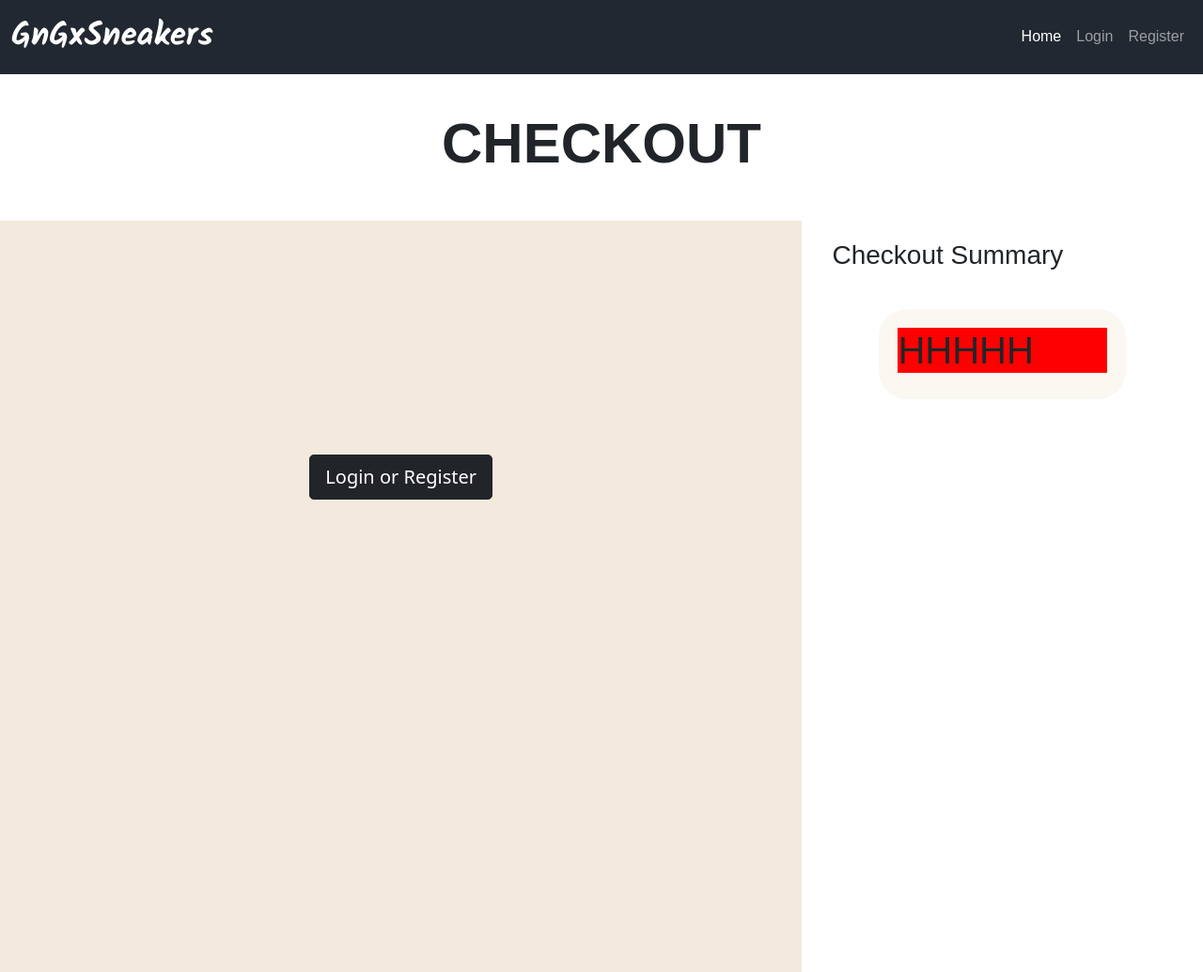
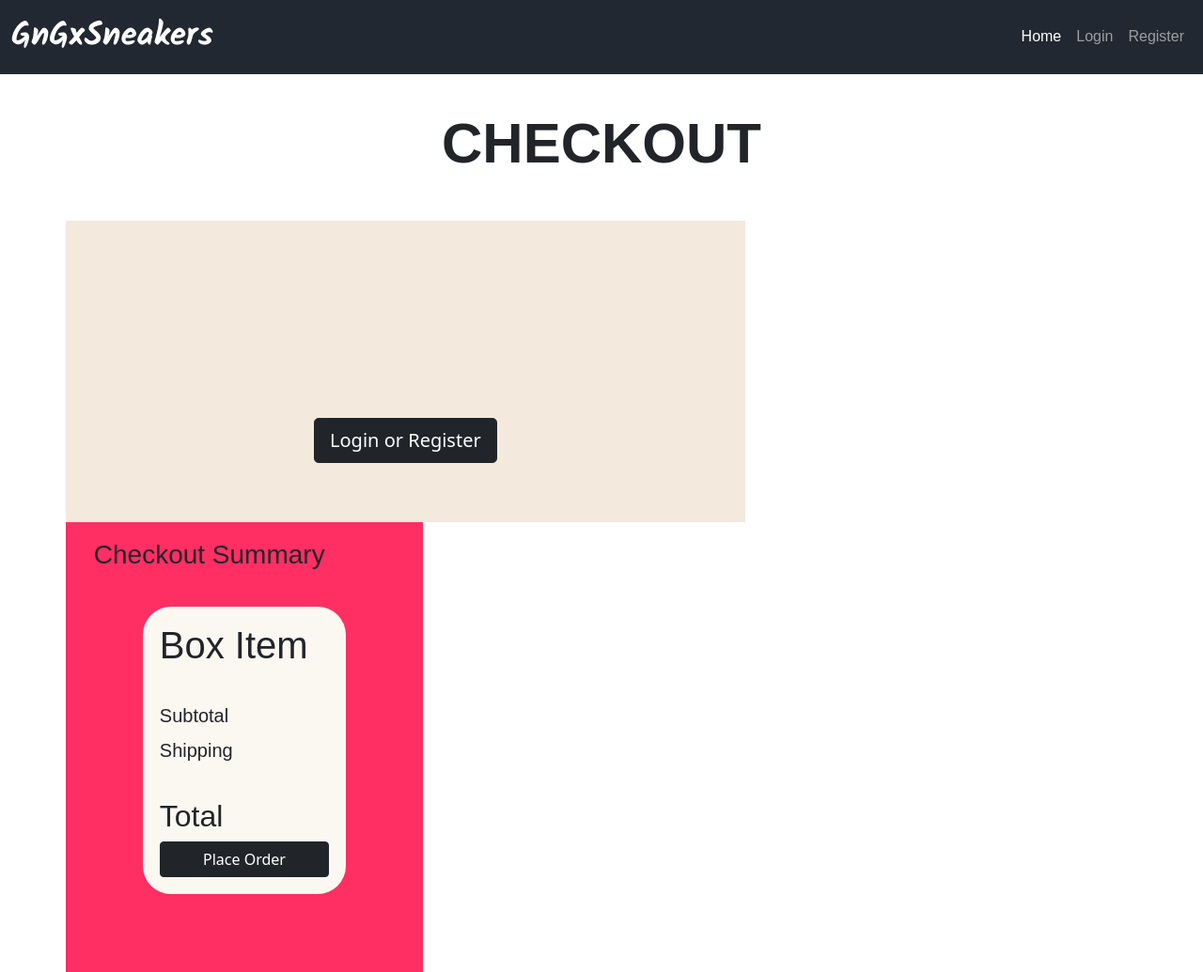
Before and after one commit to fangbim/GnG-Sneakers, a plain HTML site: page checkout/checkout.html in a window 1280 px wide. Shown: the whole page at 94% size. Drawn offline with nearby package versions, Linux system fonts and the light colour scheme.

Commit message:
add lil in checkout

```diff
--- a/checkout/checkout.html
+++ b/checkout/checkout.html
@@ -1,34 +1,57 @@
 <!DOCTYPE html>
 <html lang="en" dir="ltr">
-
   <head>
-  <meta charset="utf-8">
+    <meta charset="utf-8" />
     <title>GnG Chekout</title>
-  <link rel="stylesheet" href="\css\styles.css">
+    <link rel="stylesheet" href="\css\styles.css" />
 
     <!-- Bootstraps 5 -->
-  <link href="https://cdn.jsdelivr.net/npm/bootstrap@5.0.2/dist/css/bootstrap.min.css" rel="stylesheet" integrity="sha384-EVSTQN3/azprG1Anm3QDgpJLIm9Nao0Yz1ztcQTwFspd3yD65VohhpuuCOmLASjC" crossorigin="anonymous">
-  <script src="https://cdn.jsdelivr.net/npm/bootstrap@5.0.2/dist/js/bootstrap.bundle.min.js" integrity="sha384-MrcW6ZMFYlzcLA8Nl+NtUVF0sA7MsXsP1UyJoMp4YLEuNSfAP+JcXn/tWtIaxVXM" crossorigin="anonymous"></script>
+    <link
+      href="https://cdn.jsdelivr.net/npm/bootstrap@5.0.2/dist/css/bootstrap.min.css"
+      rel="stylesheet"
+      integrity="sha384-EVSTQN3/azprG1Anm3QDgpJLIm9Nao0Yz1ztcQTwFspd3yD65VohhpuuCOmLASjC"
+      crossorigin="anonymous"
+    />
+    <script
+      src="https://cdn.jsdelivr.net/npm/bootstrap@5.0.2/dist/js/bootstrap.bundle.min.js"
+      integrity="sha384-MrcW6ZMFYlzcLA8Nl+NtUVF0sA7MsXsP1UyJoMp4YLEuNSfAP+JcXn/tWtIaxVXM"
+      crossorigin="anonymous"
+    ></script>
 
     <!-- Google Font -->
-  <link rel="preconnect" href="https://fonts.googleapis.com">
-  <link rel="preconnect" href="https://fonts.gstatic.com" crossorigin>
-  <link href="https://fonts.googleapis.com/css2?family=Montserrat:wght@100;500;700;900&display=swap" rel="stylesheet">
-  <link href="https://fonts.googleapis.com/css2?family=Kalam:wght@700&display=swap" rel="stylesheet">
+    <link rel="preconnect" href="https://fonts.googleapis.com" />
+    <link rel="preconnect" href="https://fonts.gstatic.com" crossorigin />
+    <link
+      href="https://fonts.googleapis.com/css2?family=Montserrat:wght@100;500;700;900&display=swap"
+      rel="stylesheet"
+    />
+    <link
+      href="https://fonts.googleapis.com/css2?family=Kalam:wght@700&display=swap"
+      rel="stylesheet"
+    />
   </head>
 
   <body>
-
-  <div class="container-fluid" style="padding: 0;">
+    <div class="container-fluid" style="padding: 0">
       <nav class="navbar navbar-expand-lg navbar-dark nav-custom">
         <div class="container-fluid">
           <a class="navbar-brand" href="#">GnGxSneakers</a>
-        <button class="navbar-toggler" type="button" data-bs-toggle="collapse" data-bs-target="#navbarNavAltMarkup" aria-controls="navbarNavAltMarkup" aria-expanded="false" aria-label="Toggle navigation">
+          <button
+            class="navbar-toggler"
+            type="button"
+            data-bs-toggle="collapse"
+            data-bs-target="#navbarNavAltMarkup"
+            aria-controls="navbarNavAltMarkup"
+            aria-expanded="false"
+            aria-label="Toggle navigation"
+          >
             <span class="navbar-toggler-icon"></span>
           </button>
           <div class="collapse navbar-collapse" id="navbarNavAltMarkup">
             <div class="navbar-nav ms-auto">
-            <a class="nav-link active" aria-current="page" href="/index.html">Home</a>
+              <a class="nav-link active" aria-current="page" href="/index.html"
+                >Home</a
+              >
               <a class="nav-link" href="#">Login</a>
               <a class="nav-link" href="#">Register</a>
             </div>
@@ -40,26 +63,37 @@
     <div class="">
       <h1 id="co-heading">CHECKOUT</h1>
     </div>
-
+    <div class="checkout">
       <div class="container-fluid">
         <div class="row co-content">
           <div class="col-8 address">
             <div class="d-grid gap-2 d-md-block login-btn">
-          <button class="btn btn-dark btn-lg" type="button">Login or Register</button>
+              <button class="btn btn-dark btn-lg" type="button">
+                Login or Register
+              </button>
             </div>
           </div>
           <div class="col-4 co-sum">
-        <h3 style="padding: 5%;">Checkout Summary</h3>
+            <h3 style="padding: 5%">Checkout Summary</h3>
             <div class="checkout-box">
               <div class="order">
-          <h1>HHHHH</h1>
+                <h1>Box Item</h1>
+                <hr size="2px"/>
+                <p class="subtotal">Subtotal</p>
+                <p class="subtotal">Shipping</p>
+                <hr size="2px"/>
+                <h2>Total</h2>
+                <div class="d-grid gap-2">
+                  <button class="btn btn-primary btn-dark" type="button">
+                    Place Order
+                  </button>
+                </div>
+              </div>
             </div>
           </div>
         </div>
       </div>
     </div>
 
-
   </body>
-
 </html>
--- a/css/styles.css
+++ b/css/styles.css
@@ -109,6 +109,8 @@ p.about-txt {
 
 .address {
   background-color: #F3E9DD;
+  margin-right: 50px;
+  width: 63.4% !important;
 }
 
 .co {
@@ -134,6 +136,14 @@ p.about-txt {
   background-color: #FBF8F1;
 }
 
-.order {
-  background-color: red;
+.co-sum {
+  background-color: #FF2E63;
 }
+
+.checkout {
+  margin: 0px 70px;
+}
+
+.subtotal {
+  margin: 0;
+}
```
Also changed, not shown: index.html (+2 -2 lines). Lines whose indentation alone changed are shown as unchanged.
